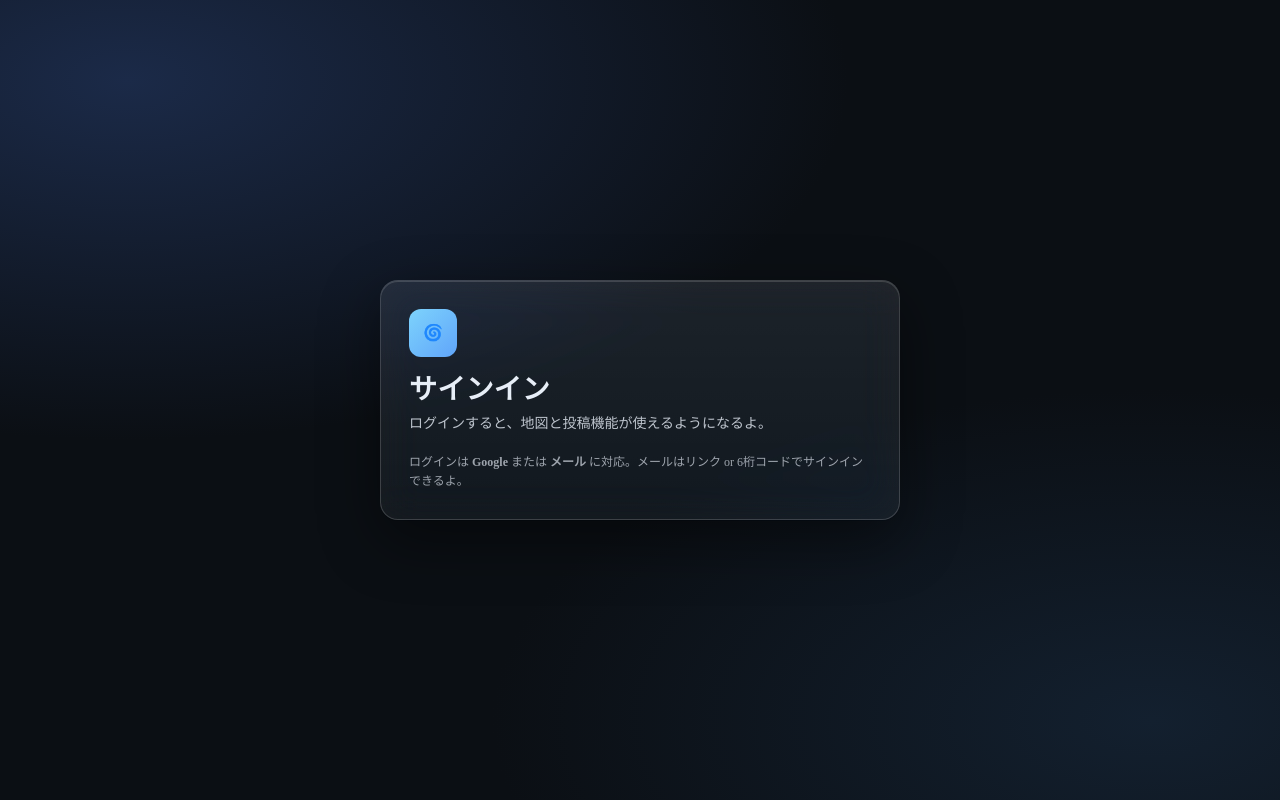
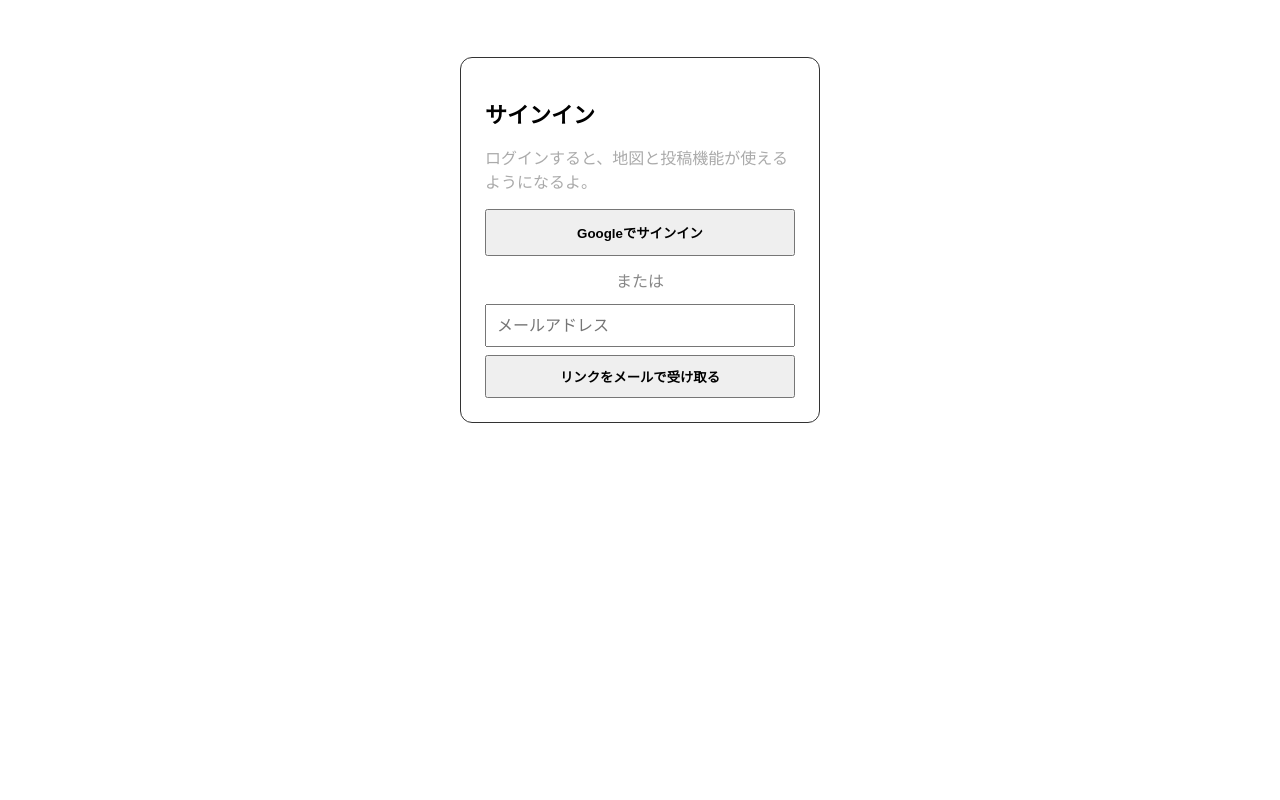
Before and after one commit to sakasakainfinity-dotcom/travel-memory, a Next.js app: page /login in a window 1280 px wide. Built offline with nearby package versions, Linux system fonts and the light colour scheme; no server answers.

Commit message:
Update page.tsx

```diff
--- a/src/app/(public)/login/page.tsx
+++ b/src/app/(public)/login/page.tsx
@@ -1,77 +1,65 @@
+// src/app/(public)/login/page.tsx
 "use client";
-import { useEffect, useState } from "react";
-import PairingButtons from "@/components/PairingButtons";
+
+import { useState } from "react";
 import { supabase } from "@/lib/supabaseClient";
 
 export default function LoginPage() {
-  const [checking, setChecking] = useState(true);
+  const [email, setEmail] = useState("");
+  const [busy, setBusy] = useState(false);
 
-  useEffect(() => {
-  let mounted = true;
-  (async () => {
-    // 既に入ってたら即TOPへ
-    const { data } = await supabase.auth.getSession();
-    if (!mounted) return;
-    if (data.session?.user) return window.location.replace("/");
+  async function loginWithGoogle() {
+    setBusy(true);
+    try {
+      await supabase.auth.signInWithOAuth({ provider: "google", options: { redirectTo: `${location.origin}/` } });
+    } finally {
+      setBusy(false);
+    }
+  }
 
-    // ここから自動リトライ：理由と意図をチェック
-    const params = new URLSearchParams(location.search);
-    const reason = params.get("reason");   // no-code / exchange / no-session / fatal など
-    const src = params.get("src");         // "google" が来る
-    const intent = sessionStorage.getItem("oauth_intent");     // "google" を期待
-    const retried = sessionStorage.getItem("oauth_retry_once") === "1";
-
-    if (src === "google" && intent === "google" && !retried && reason) {
-      // ★1回だけ自動でクリーン→再挑戦
-      sessionStorage.setItem("oauth_retry_once", "1");
-
-      await supabase.auth.signOut();
-      try {
-        localStorage.removeItem("sb-pkce-code-verifier");
-        sessionStorage.removeItem("sb-pkce-code-verifier");
-        Object.keys(localStorage).filter(k=>k.startsWith("sb-")).forEach(k=>localStorage.removeItem(k));
-        Object.keys(sessionStorage).filter(k=>k.startsWith("sb-")).forEach(k=>sessionStorage.removeItem(k));
-      } catch {}
-
-      await supabase.auth.signInWithOAuth({
-        provider: "google",
-        options: {
-          redirectTo: `${window.location.origin}/auth/callback?src=google`,
-          queryParams: { prompt: "select_account" },
-          scopes: "openid email profile",
-        },
+  async function loginWithEmail(e: React.FormEvent) {
+    e.preventDefault();
+    setBusy(true);
+    try {
+      const { error } = await supabase.auth.signInWithOtp({
+        email,
+        options: { emailRedirectTo: `${location.origin}/` },
       });
-    } else {
-      // 何もしない（ユーザーにボタンを見せる）
-      setChecking(false);
+      if (error) throw error;
+      alert("メールのリンクを確認してください。");
+    } catch (err: any) {
+      alert(err.message || "ログインに失敗しました");
+    } finally {
+      setBusy(false);
     }
-  })();
-
-  const { data: sub } = supabase.auth.onAuthStateChange((_e, s) => {
-    if (s?.user) window.location.replace("/");
-  });
-  return () => { mounted = false; sub.subscription.unsubscribe(); };
-}, []);
-
-
-  if (checking) {
-    return <main style={{ minHeight:"100vh", display:"grid", placeItems:"center" }}>読み込み中…</main>;
   }
 
   return (
-    <main className="login-wrap">
-      <div className="login-bg" />
-      <div className="login-card">
-        <div className="login-logo">🌀</div>
-        <h1 className="login-title">サインイン</h1>
-        <p className="login-sub">ログインすると、地図と投稿機能が使えるようになるよ。</p>
-        <div style={{ height: 10 }} />
-        <PairingButtons />
-        <div style={{ height: 8 }} />
-        <p className="login-note">
-          ログインは <b>Google</b> または <b>メール</b> に対応。メールはリンク or 6桁コードでサインインできるよ。
-        </p>
+    <div style={{ minHeight: "60vh", display: "grid", placeItems: "center" }}>
+      <div style={{ width: 360, padding: 24, borderRadius: 12, background: "rgba(255,255,255,0.06)", border: "1px solid #333" }}>
+        <h1 style={{ fontSize: 22, fontWeight: 800, marginBottom: 8 }}>サインイン</h1>
+        <p style={{ color: "#aaa", marginBottom: 16 }}>ログインすると、地図と投稿機能が使えるようになるよ。</p>
+
+        <button onClick={loginWithGoogle} disabled={busy} style={{ width: "100%", padding: 12, fontWeight: 700 }}>
+          Googleでサインイン
+        </button>
+
+        <div style={{ margin: "12px 0", color: "#888", textAlign: "center" }}>または</div>
+
+        <form onSubmit={loginWithEmail} style={{ display: "grid", gap: 8 }}>
+          <input
+            type="email"
+            placeholder="メールアドレス"
+            value={email}
+            onChange={(e) => setEmail(e.target.value)}
+            required
+            style={{ padding: 10 }}
+          />
+          <button type="submit" disabled={busy} style={{ padding: 10, fontWeight: 700 }}>
+            リンクをメールで受け取る
+          </button>
+        </form>
       </div>
-    </main>
+    </div>
   );
 }
```
